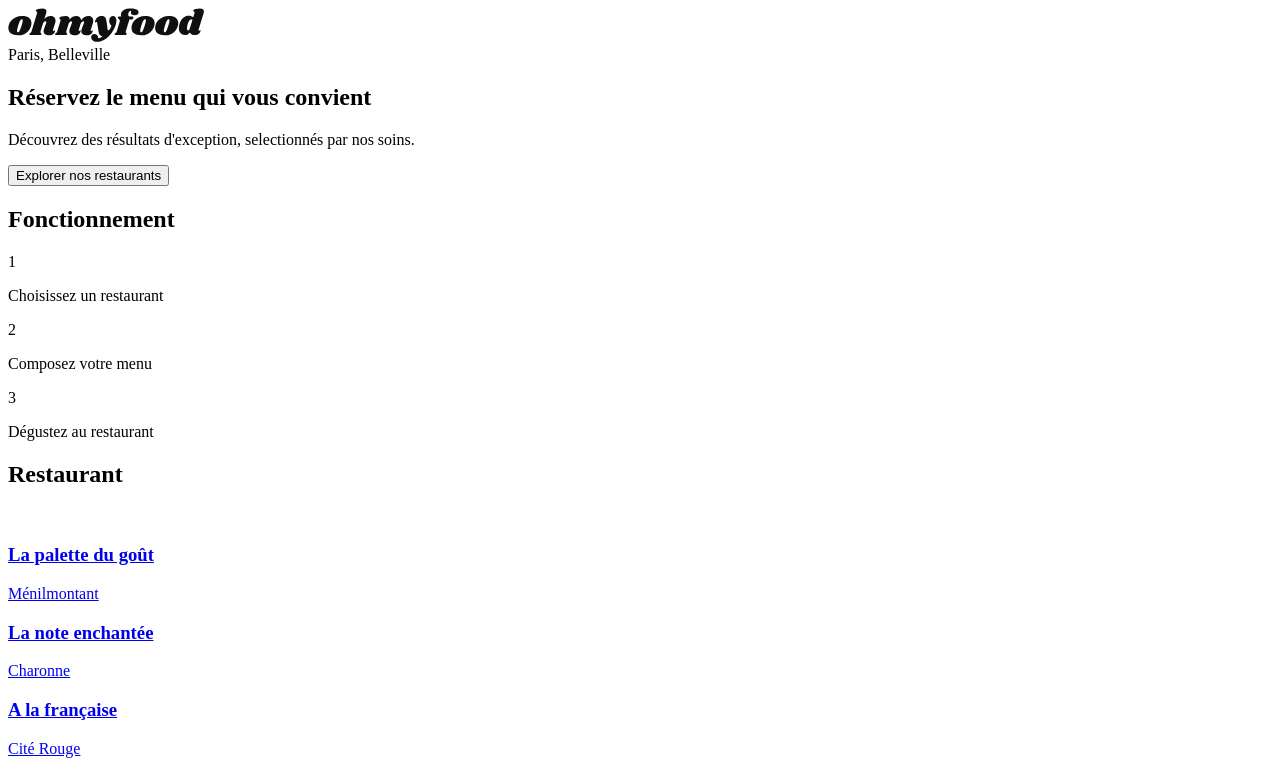
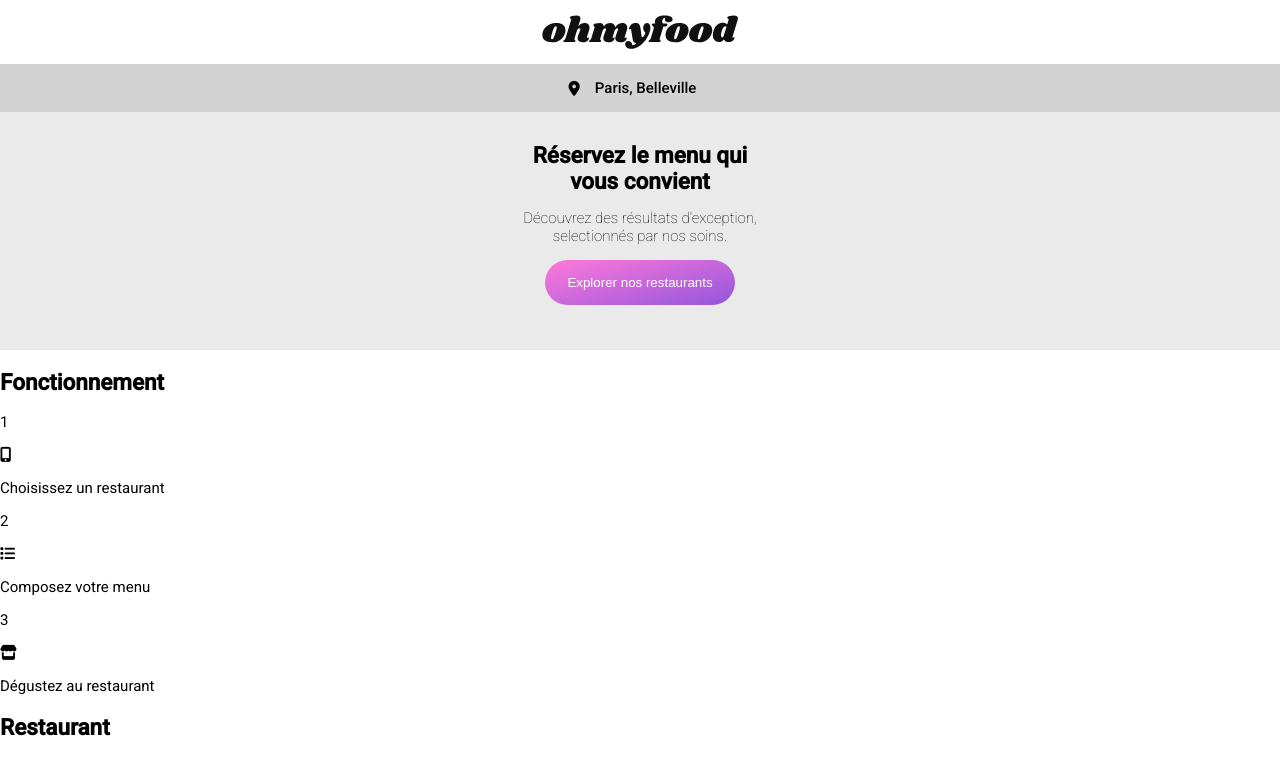
Before and after one commit to bleyyannick/ohmyfood.github.io, a website: page index.html in a window 1280 px wide. Shown: the top 770 px of the page. Drawn offline with Linux system fonts and the light colour scheme; a web font is replaced by a local one.

Commit message:
header without animation

```diff
--- a/index.html
+++ b/index.html
@@ -21,20 +21,26 @@
     <title>Ohmyfood</title>
   </head>
   <body>
-    <header class="heading">
-      <div class="heading__logo">
+    <header class="home-heading">
+      <div class="home-heading__logo">
         <img src="./public/img/ohmyfood@2x.svg" alt="Logo oh my food" />
       </div>
-      <div class="heading__text--dark-grey">
-        <i></i>
+      <div class="home-heading__text--dark-grey">
+        <i class="fa-solid fa-location-dot"></i>
         <span>Paris, Belleville</span>
       </div>
     </header>
 
-    <section class="heading__text--grey">
-      <h1 class="heading__title">Réservez le menu qui vous convient</h1>
-      <p>Découvrez des résultats d'exception, selectionnés par nos soins.</p>
-      <button class="heading__btn">
+    <section class="home-heading__text--grey">
+      <h1 class="home-heading__text--grey__title">
+        Réservez le menu qui<br />
+        vous convient
+      </h1>
+      <p>
+        Découvrez des résultats d'exception,<br />
+        selectionnés par nos soins.
+      </p>
+      <button class="btn">
         <span>Explorer nos restaurants</span>
       </button>
     </section>
@@ -44,19 +50,19 @@
         <h2 clas="functioning__title">Fonctionnement</h2>
         <div class="functioning__item">
           <p class="functioning__item__number">1</p>
-          <i></i>
+          <i class="fa-solid fa-mobile-screen-button"></i>
           <p>Choisissez un restaurant</p>
         </div>
 
         <div class="functioning__item">
           <p class="functioning__item__number">2</p>
-          <i></i>
+          <i class="fa-solid fa-list"></i>
           <p class="functioning__item__text">Composez votre menu</p>
         </div>
 
         <div class="functioning__item">
           <p class="functioning__item__number">3</p>
-          <i></i>
+          <i class="fa-solid fa-store"></i>
           <p class="functioning__item__text">Dégustez au restaurant</p>
         </div>
       </section>
--- a/sass/pages/home.scss
+++ b/sass/pages/home.scss
@@ -0,0 +1,61 @@
+html, body {
+    margin: 0;
+    padding: 0;
+    font-size: 15px;
+    font-family: 'Roboto', sans-serif;
+}
+
+.home-heading {
+    display: flex;
+    flex-direction:column;
+    justify-content: center;
+    align-items: center;
+    &__logo {
+        padding: 1rem 0;
+        width:100%;
+        z-index: 3;
+        display: flex;
+        justify-content: center;
+        align-items: center;
+
+    }
+    &__text--dark-grey {
+        background: lightgray;
+        padding: 1rem 0;
+        width: 100%;
+        z-index: 2;
+        display: flex;
+        justify-content: center;
+        align-items: center;
+        & > span {
+            font-weight: 500;
+
+        }
+    }
+    &__text--grey {
+        display: flex;
+        flex-direction: column;
+        justify-content: center;
+        align-items: center;
+        background: #eaeaea;
+        text-align: center;
+        padding-top: 2rem;
+        padding-bottom: 3rem;
+        font-weight: 200;
+        &__title {
+            margin: 0;
+        }
+    }
+}
+
+.btn {
+    padding: 1rem 1.5rem;
+    background: linear-gradient(164deg, $color-secondary 0%,$color-primary 100%);
+    color: white;
+    border:none;
+    border-radius: 2rem;
+}
+.fa-location-dot {
+  position: relative;
+  right: 15px;
+}
```
Also changed, not shown: public/css/style.css, 1 other file.
